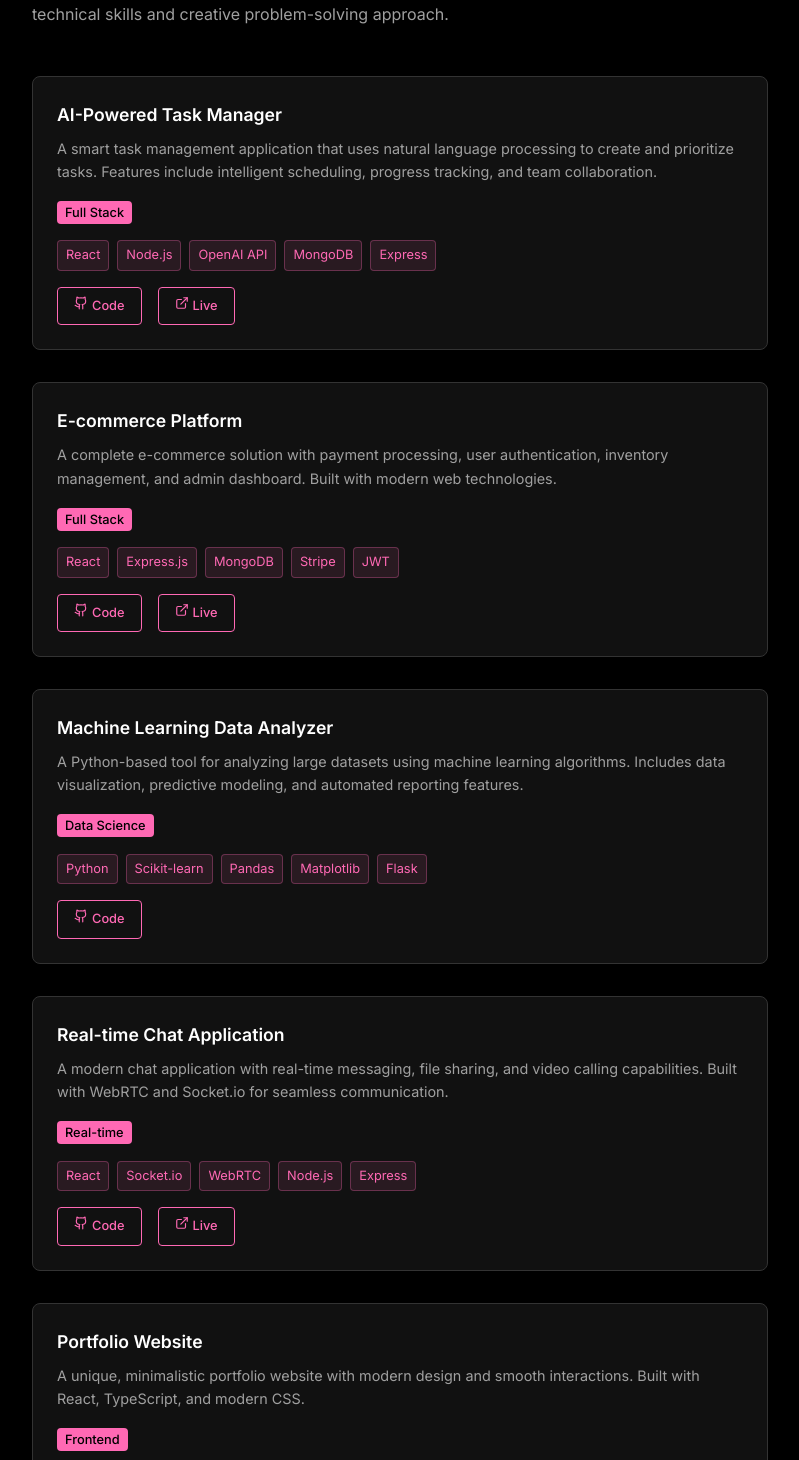
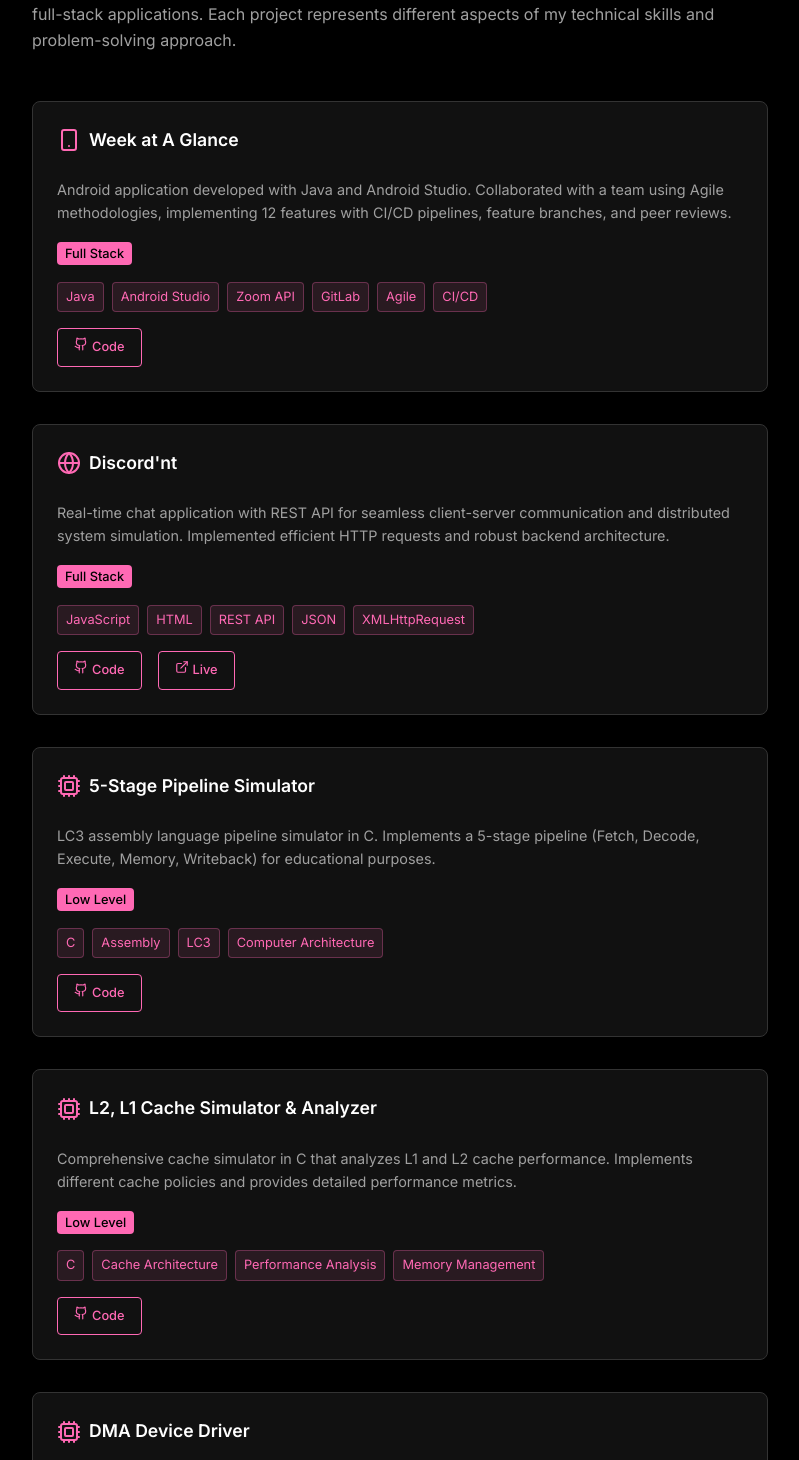
Before and after one commit to hal4h/personal-site, a React (Vite) app: page /projects in a window 1280 px wide. Shown: the part 290-1750 px from the top of the page, without its empty margins (0-799 px from the left). Built offline with nearby package versions, Linux system fonts and the light colour scheme.

Commit message:
Add comprehensive project portfolio with diverse technical projects

```diff
--- a/src/pages/Projects.tsx
+++ b/src/pages/Projects.tsx
@@ -1,56 +1,129 @@
-import { ExternalLink, Github } from 'lucide-react';
+import { ExternalLink, Github, Code, Database, Cpu, Smartphone, Globe, Brain } from 'lucide-react';
 
 const Projects = () => {
   const projects = [
+    // Full Stack Projects
     {
-      title: "AI-Powered Task Manager",
-      description: "A smart task management application that uses natural language processing to create and prioritize tasks. Features include intelligent scheduling, progress tracking, and team collaboration.",
-      technologies: ["React", "Node.js", "OpenAI API", "MongoDB", "Express"],
-      github: "https://github.com/yourusername/task-manager",
-      live: "https://task-manager-demo.com",
-      category: "Full Stack"
+      title: "Week at A Glance",
+      description: "Android application developed with Java and Android Studio. Collaborated with a team using Agile methodologies, implementing 12 features with CI/CD pipelines, feature branches, and peer reviews.",
+      technologies: ["Java", "Android Studio", "Zoom API", "GitLab", "Agile", "CI/CD"],
+      github: "https://github.com/yourusername/week-at-a-glance",
+      live: null,
+      category: "Full Stack",
+      icon: <Smartphone size={24} />
     },
     {
-      title: "E-commerce Platform",
-      description: "A complete e-commerce solution with payment processing, user authentication, inventory management, and admin dashboard. Built with modern web technologies.",
-      technologies: ["React", "Express.js", "MongoDB", "Stripe", "JWT"],
-      github: "https://github.com/yourusername/ecommerce",
-      live: "https://ecommerce-demo.com",
-      category: "Full Stack"
+      title: "Discord'nt",
+      description: "Real-time chat application with REST API for seamless client-server communication and distributed system simulation. Implemented efficient HTTP requests and robust backend architecture.",
+      technologies: ["JavaScript", "HTML", "REST API", "JSON", "XMLHttpRequest"],
+      github: "https://github.com/yourusername/discord-nt",
+      live: "https://discord-nt-demo.com",
+      category: "Full Stack",
+      icon: <Globe size={24} />
+    },
+
+    // Low Level Projects
+    {
+      title: "5-Stage Pipeline Simulator",
+      description: "LC3 assembly language pipeline simulator in C. Implements a 5-stage pipeline (Fetch, Decode, Execute, Memory, Writeback) for educational purposes.",
+      technologies: ["C", "Assembly", "LC3", "Computer Architecture"],
+      github: "https://github.com/yourusername/pipeline-simulator",
+      live: null,
+      category: "Low Level",
+      icon: <Cpu size={24} />
     },
     {
-      title: "Machine Learning Data Analyzer",
-      description: "A Python-based tool for analyzing large datasets using machine learning algorithms. Includes data visualization, predictive modeling, and automated reporting features.",
-      technologies: ["Python", "Scikit-learn", "Pandas", "Matplotlib", "Flask"],
-      github: "https://github.com/yourusername/ml-analyzer",
+      title: "L2, L1 Cache Simulator & Analyzer",
+      description: "Comprehensive cache simulator in C that analyzes L1 and L2 cache performance. Implements different cache policies and provides detailed performance metrics.",
+      technologies: ["C", "Cache Architecture", "Performance Analysis", "Memory Management"],
+      github: "https://github.com/yourusername/cache-simulator",
       live: null,
-      category: "Data Science"
+      category: "Low Level",
+      icon: <Cpu size={24} />
     },
     {
-      title: "Real-time Chat Application",
-      description: "A modern chat application with real-time messaging, file sharing, and video calling capabilities. Built with WebRTC and Socket.io for seamless communication.",
-      technologies: ["React", "Socket.io", "WebRTC", "Node.js", "Express"],
-      github: "https://github.com/yourusername/chat-app",
-      live: "https://chat-app-demo.com",
-      category: "Real-time"
+      title: "DMA Device Driver",
+      description: "Direct Memory Access device driver in C for hard drive read/write operations. Implements efficient data transfer mechanisms and interrupt handling.",
+      technologies: ["C", "Device Drivers", "DMA", "Hardware Interface", "Interrupts"],
+      github: "https://github.com/yourusername/dma-driver",
+      live: null,
+      category: "Low Level",
+      icon: <Cpu size={24} />
     },
     {
-      title: "Portfolio Website",
-      description: "A unique, minimalistic portfolio website with modern design and smooth interactions. Built with React, TypeScript, and modern CSS.",
-      technologies: ["React", "TypeScript", "CSS3", "Vite"],
-      github: "https://github.com/yourusername/portfolio",
-      live: "https://your-portfolio.com",
-      category: "Frontend"
+      title: "Round Robin Scheduler",
+      description: "CPU scheduler implementation in C with configurable time quantum. Analyzes performance metrics and optimal time slice determination.",
+      technologies: ["C", "Operating Systems", "Scheduling Algorithms", "Performance Analysis"],
+      github: "https://github.com/yourusername/round-robin-scheduler",
+      live: null,
+      category: "Low Level",
+      icon: <Cpu size={24} />
     },
     {
-      title: "Weather Dashboard",
-      description: "A weather application that displays current conditions, forecasts, and historical data. Features interactive maps and customizable weather alerts.",
-      technologies: ["React", "OpenWeather API", "Chart.js", "CSS3", "Axios"],
-      github: "https://github.com/yourusername/weather-app",
-      live: "https://weather-dashboard.com",
-      category: "Frontend"
+      title: "5-Level File Management System (ATFS)",
+      description: "Advanced file system implementation in C with 5-level directory structure. Implements file operations, directory management, and data persistence.",
+      technologies: ["C", "File Systems", "Data Structures", "Storage Management"],
+      github: "https://github.com/yourusername/atfs",
+      live: null,
+      category: "Low Level",
+      icon: <Database size={24} />
+    },
+    {
+      title: "Multi-threaded Prime Factorization",
+      description: "Performance analysis of multi-threaded prime factorization in C. Evaluates optimal thread count, ordering effects, and locking mechanisms.",
+      technologies: ["C", "Multi-threading", "Performance Analysis", "Algorithms"],
+      github: "https://github.com/yourusername/prime-factorization",
+      live: null,
+      category: "Low Level",
+      icon: <Cpu size={24} />
+    },
+
+    // Backend Projects
+    {
+      title: "Blockchain Peer and Miner",
+      description: "Multi-threaded blockchain miner implementing Proof of Work algorithm. Optimized hashing operations using SHA-256 with high-throughput performance across CPU cores.",
+      technologies: ["Python", "Blockchain", "SHA-256", "Multi-threading", "Cryptography"],
+      github: "https://github.com/yourusername/blockchain-miner",
+      live: null,
+      category: "Backend",
+      icon: <Code size={24} />
+    },
+
+    // Database Projects
+    {
+      title: "NBA Data CLI Application",
+      description: "Command-line interface application for NBA data analysis with 30+ complex SQL queries. Provides comprehensive basketball statistics and analytics.",
+      technologies: ["Java", "SQL", "CLI", "Data Analysis", "Database Design"],
+      github: "https://github.com/yourusername/nba-cli",
+      live: null,
+      category: "Database",
+      icon: <Database size={24} />
+    },
+
+    // Research Projects
+    {
+      title: "Arctic Climate Analysis",
+      description: "Analysis of minimum temperatures (1950–2020) at 34 Arctic weather stations using Python. Applied Kendall-Theil trend analysis and published findings in Atmosphere-Ocean Journal.",
+      technologies: ["Python", "Data Analysis", "Climate Science", "Statistical Analysis"],
+      github: "https://github.com/yourusername/arctic-climate",
+      live: null,
+      category: "Research",
+      icon: <Brain size={24} />
+    },
+
+    // In Progress Project
+    {
+      title: "SignalLens",
+      description: "AI-driven platform analyzing real-time stock sentiment using FinBERT, GPT-4, and social/news data. Provides correlation to price movements and behavioral trend alerts.",
+      technologies: ["Python", "AI/ML", "FinBERT", "GPT-4", "Financial Analysis", "Real-time Data"],
+      github: "https://github.com/yourusername/signallens",
+      live: null,
+      category: "In Progress",
+      icon: <Brain size={24} />
     }
   ];
+
+  const categories = ["All", "Full Stack", "Low Level", "Backend", "Database", "Research", "In Progress"];
 
   return (
     <div className="page">
@@ -59,20 +132,27 @@ const Projects = () => {
       <div className="content-section">
         <h2>Featured Work</h2>
         <p>
-          Here are some of the projects I've worked on. Each one represents a different aspect
-          of my technical skills and creative problem-solving approach.
+          Here are some of the projects I've worked on, spanning from low-level systems programming
+          to full-stack applications. Each project represents different aspects of my technical skills
+          and problem-solving approach.
         </p>
       </div>
 
       <div className="project-grid">
         {projects.map((project) => (
           <div key={project.title} className="project-card">
-            <h3>{project.title}</h3>
+            <div style={{ display: 'flex', alignItems: 'center', marginBottom: '1rem' }}>
+              <div style={{ color: 'var(--primary-color)', marginRight: '0.5rem' }}>
+                {project.icon}
+              </div>
+              <h3>{project.title}</h3>
+            </div>
+
             <p>{project.description}</p>
 
             <div style={{ marginBottom: '1rem' }}>
               <span style={{
-                background: 'var(--primary-color)',
+                background: project.category === 'In Progress' ? 'var(--secondary-color)' : 'var(--primary-color)',
                 color: 'var(--bg-color)',
                 padding: '0.25rem 0.5rem',
                 borderRadius: '4px',
@@ -130,6 +210,36 @@ const Projects = () => {
       </div>
 
       <div className="content-section">
+        <h2>Project Categories</h2>
+        <div style={{ display: 'grid', gridTemplateColumns: 'repeat(auto-fit, minmax(200px, 1fr))', gap: '1rem', marginTop: '1rem' }}>
+          <div className="skill-category">
+            <h3>Full Stack</h3>
+            <p>Complete applications with frontend and backend components</p>
+          </div>
+          <div className="skill-category">
+            <h3>Low Level</h3>
+            <p>Systems programming, drivers, and computer architecture projects</p>
+          </div>
+          <div className="skill-category">
+            <h3>Backend</h3>
+            <p>Server-side applications and distributed systems</p>
+          </div>
+          <div className="skill-category">
+            <h3>Database</h3>
+            <p>Data analysis, SQL applications, and database design</p>
+          </div>
+          <div className="skill-category">
+            <h3>Research</h3>
+            <p>Academic research and published scientific work</p>
+          </div>
+          <div className="skill-category">
+            <h3>In Progress</h3>
+            <p>Currently developing and actively working on</p>
+          </div>
+        </div>
+      </div>
+
+      <div className="content-section">
         <h2>More Projects</h2>
         <p>
           I'm constantly working on new projects and learning new technologies.
```
